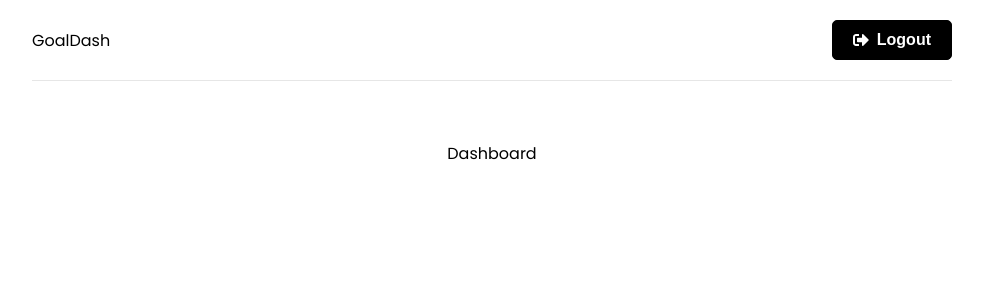
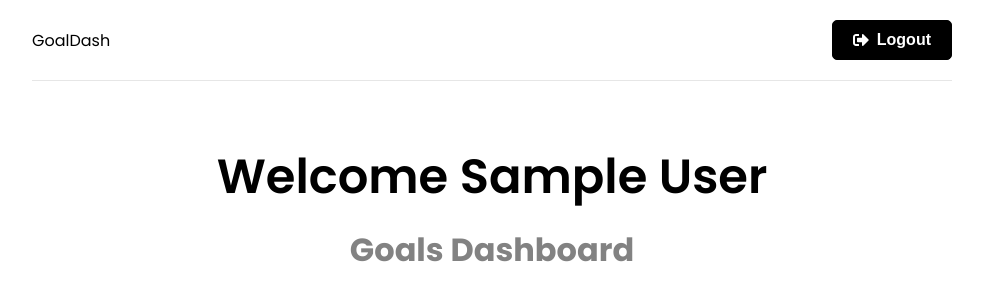
Before and after one commit to noah-delacruz/GoalDash, a React (Create React App) app in the folder frontend/: page / in a window 1280 px wide. Shown: the top 300 px of the page, without its empty margins (148-1131 px from the left). Built offline with nearby package versions, Linux system fonts and the light colour scheme; sample sign-in values are in the browser's storage.

Commit message:
Goals slice in redux

```diff
--- a/frontend/src/app/store.js
+++ b/frontend/src/app/store.js
@@ -4,11 +4,16 @@
 // Import the 'authReducer' from the 'authSlice' file located in the '../features/auth/' directory.
 import authReducer from '../features/auth/authSlice';
 
+// Import the 'goalReducer' from the 'goalSlice' file located in the '../features/auth/' directory.
+import goalReducer from '../features/goals/goalSlice';
+
 // Create the Redux store using 'configureStore' function.
 export const store = configureStore({
   // Specify the initial state and reducers for the store.
   reducer: {
     // Define a 'auth' slice in the store, which will use the 'authReducer' to manage its state.
-    auth: authReducer
+    auth: authReducer,
+     // Define a 'goals' slice in the store, which will use the 'goalReducer' to manage its state.
+    goals: goalReducer
   },
 });
--- /dev/null
+++ b/frontend/src/features/goals/goalSlice.js
@@ -0,0 +1,20 @@
+import {createSlice, createAsyncThunk} from '@reduxjs/toolkit'
+
+const initialState = {
+    goals: [],
+    isError: false,
+    isSuccess: false,
+    isLoading: false,
+    message: ''
+}
+
+export const goalSlice = createSlice({
+    name: 'goal',
+    initialState,
+    reducers: {
+        reset: (state) => initialState
+    }
+})
+
+export const {reset} = goalSlice.actions
+export default goalSlice.reducer
--- a/frontend/src/pages/Dashboard.jsx
+++ b/frontend/src/pages/Dashboard.jsx
@@ -14,8 +14,11 @@
     }, [user, navigate])
 
     return (
-        <div>
-            Dashboard
-        </div>
+        <>
+            <section className="heading">
+                <h1>Welcome {user && user.name}</h1>
+                <p>Goals Dashboard</p>
+            </section>
+        </>
     )
 }
```
Also changed, not shown: frontend/src/features/goals/goalService.js (added).
